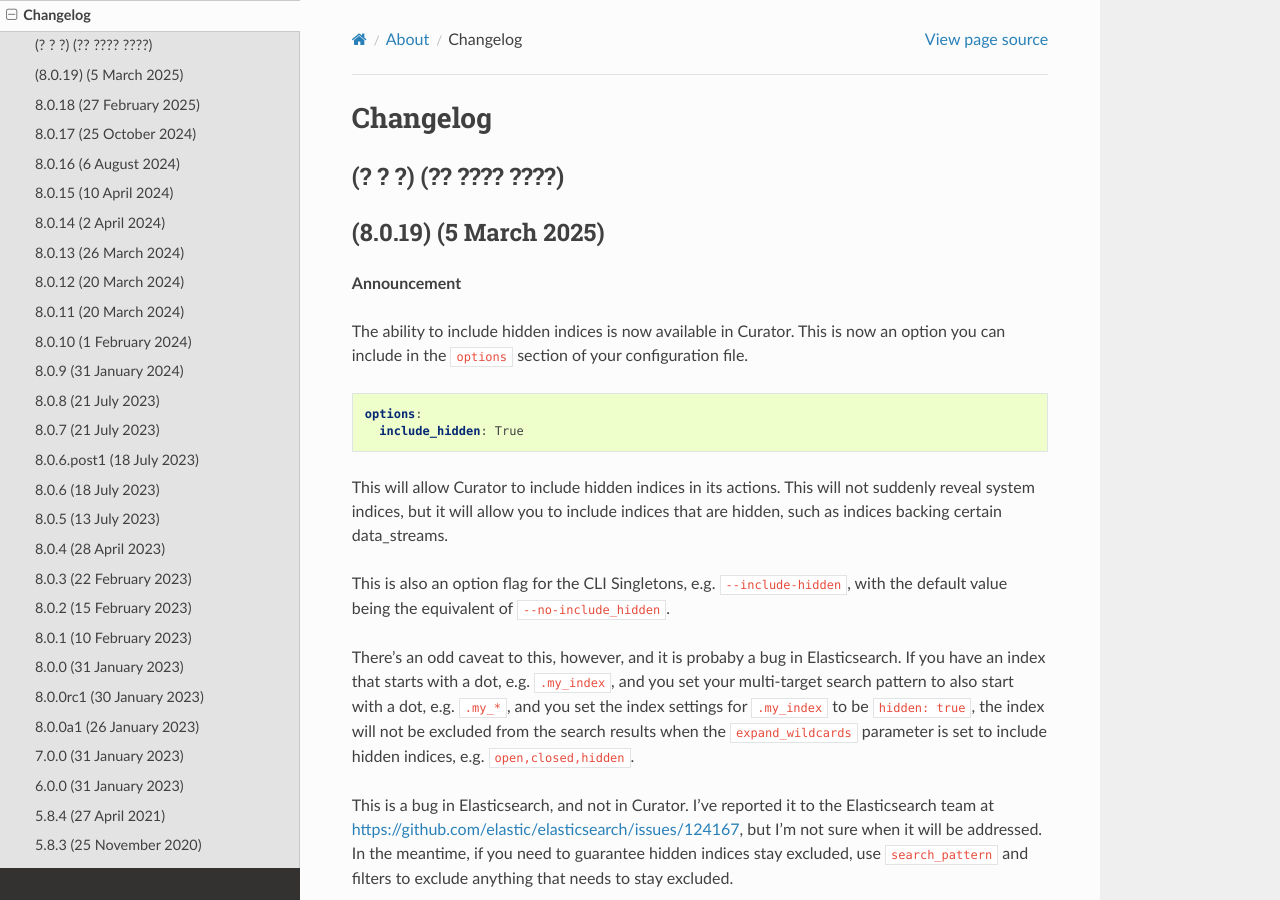
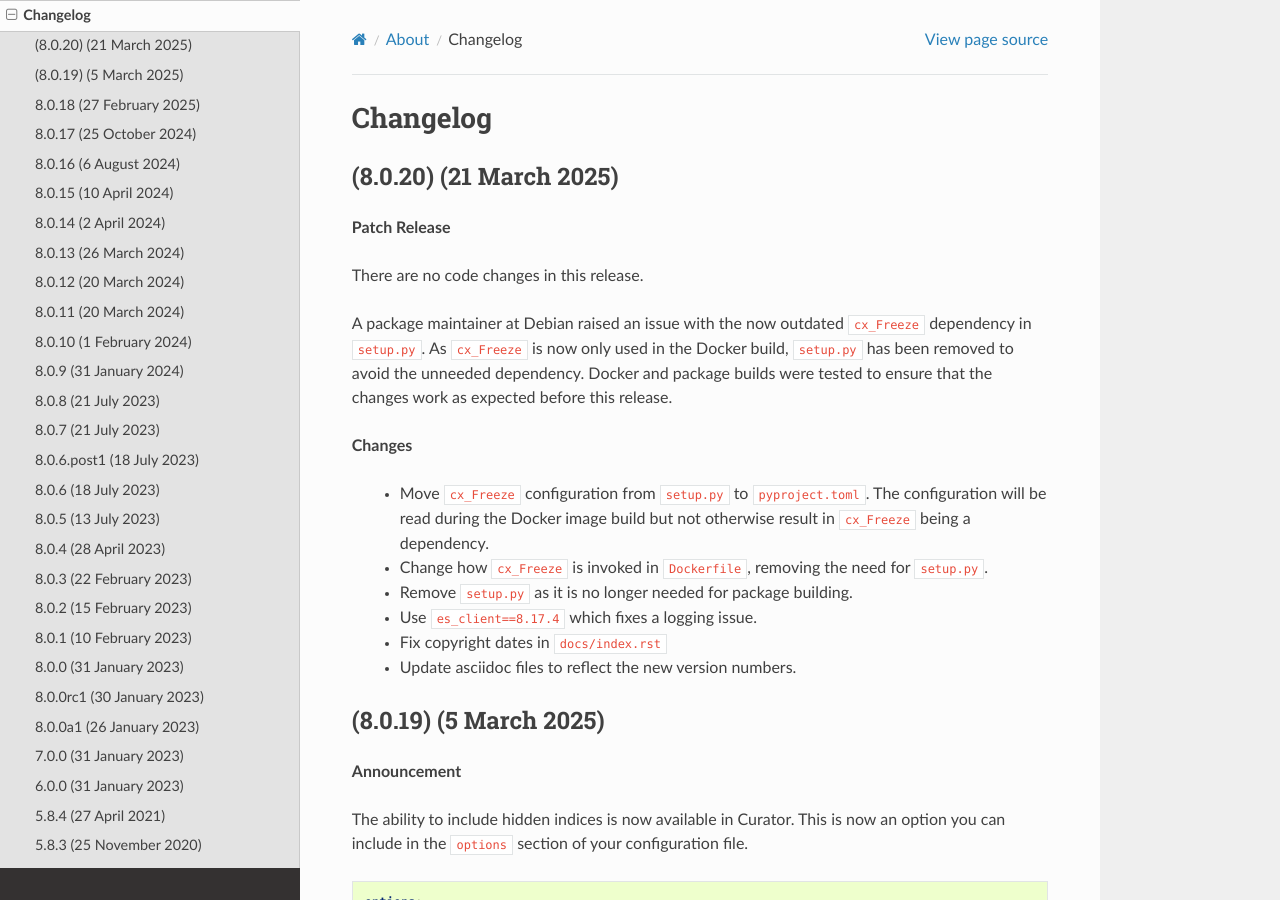
Before and after one commit to elastic/curator, a Sphinx documentation site: the page built from docs/Changelog.rst, in a window 1280 px wide and 900 px high. Built offline with Sphinx 7.4.7 and the Read the Docs theme 3.1.0, drawn with Linux system fonts in a browser that asks for light colours.

Commit message:
Patch release 8.0.20 prep
Patch Release

There are no code changes in this release.

A package maintainer at Debian raised an issue with the now
outdated `cx_Freeze` dependency in `setup.py`. As `cx_Freeze` is now only
used in the Docker build, `setup.py` has been removed to avoid the unneeded
dependency. Docker and package builds were tested to ensure that the changes work
as expected before this release.

Changes:

  * Move `cx_Freeze` configuration from `setup.py` to `pyproject.toml`.
    The configuration will be read during the Docker image build but not otherwise
    result in `cx_Freeze` being a dependency.
  * Change how `cx_Freeze` is invoked in `Dockerfile`, removing the need for
    `setup.py`.
  * Remove `setup.py` as it is no longer needed for package building.
  * Use `es_client==8.17.4` which fixes a logging issue.
  * Fix copyright dates in `docs/index.rst`
  * Update asciidoc files to reflect the new version numbers.

```diff
--- a/docs/Changelog.rst
+++ b/docs/Changelog.rst
@@ -3,8 +3,30 @@
 Changelog
 =========
 
-(? ? ?) (?? ???? ????)
-----------------------
+(8.0.20) (21 March 2025)
+------------------------
+
+**Patch Release**
+
+There are no code changes in this release.
+
+A package maintainer at Debian raised an issue with the now
+outdated ``cx_Freeze`` dependency in ``setup.py``. As ``cx_Freeze`` is now only
+used in the Docker build, ``setup.py`` has been removed to avoid the unneeded
+dependency. Docker and package builds were tested to ensure that the changes work
+as expected before this release.
+
+**Changes**
+
+  * Move ``cx_Freeze`` configuration from ``setup.py`` to ``pyproject.toml``.
+    The configuration will be read during the Docker image build but not otherwise
+    result in ``cx_Freeze`` being a dependency.
+  * Change how ``cx_Freeze`` is invoked in ``Dockerfile``, removing the need for
+    ``setup.py``.
+  * Remove ``setup.py`` as it is no longer needed for package building.
+  * Use ``es_client==8.17.4`` which fixes a logging issue.
+  * Fix copyright dates in ``docs/index.rst``
+  * Update asciidoc files to reflect the new version numbers.
 
 
 (8.0.19) (5 March 2025)
--- a/docs/index.rst
+++ b/docs/index.rst
@@ -31,7 +31,7 @@ Contents
 License
 =======
 
-Copyright (c) 2011–2023 Elasticsearch <http://www.elastic.co>
+Copyright (c) 2011–2025 Elasticsearch <http://www.elastic.co>
 
 Licensed under the Apache License, Version 2.0 (the "License");
 you may not use this file except in compliance with the License.
```
Also changed, not shown: pyproject.toml (+12 -1 lines), setup.py (deleted, +0 -13 lines), 2 other files.
